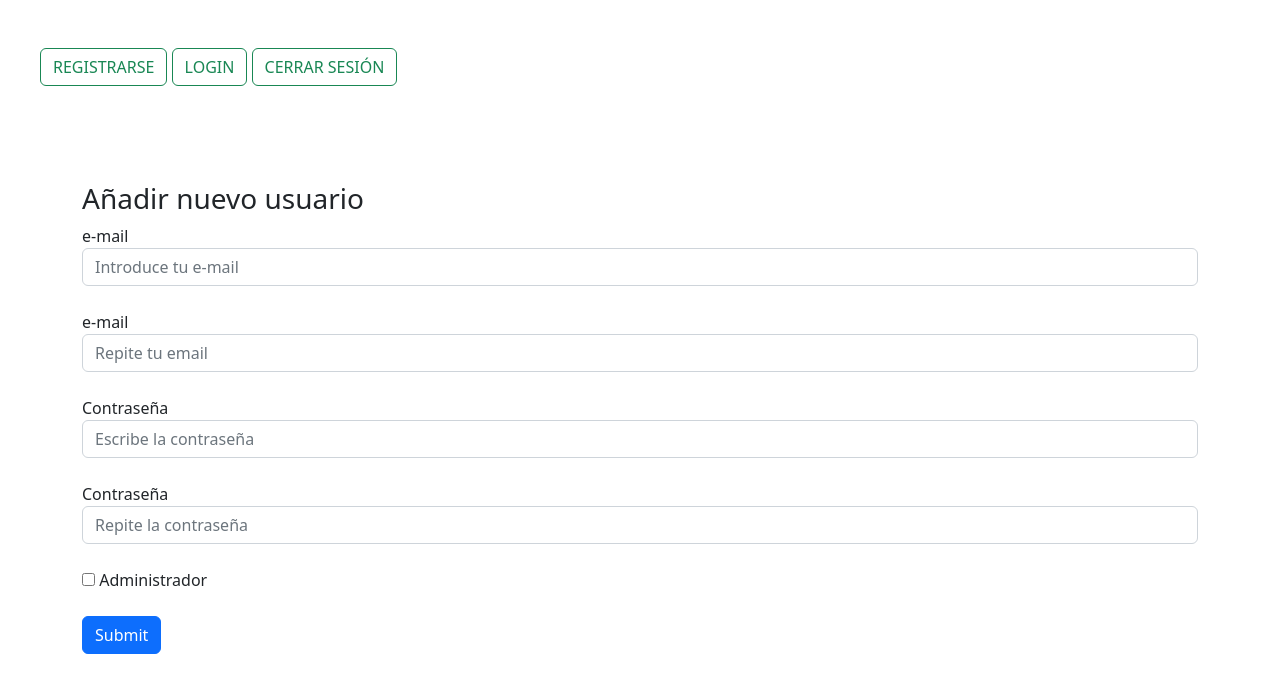
After one commit to pacasne/aplicacion_curriculums, a Flask app: page /signup in a window 1280 px wide. The commit adds this page. Shown: the top 693 px of the page. Run offline with Flask 2, Linux system fonts and the light colour scheme; parts of the project's set-up code (start-up, migrations or seed data) failed here and were passed over; some libraries are stand-ins or nearby versions.

Commit message:
Se ha creado la página html de registro de un usuario y comprobado que se conectaba bien con el cackend.

```diff
--- a/website/templates/base.html
+++ b/website/templates/base.html
@@ -35,7 +35,7 @@
               <ul class="navbar-nav ml-auto">
                 <li class="nav-item">
                   <div class="marcadores">
-                    <a class="btn btn-outline-success my-2 my-sm-0" id="signup" href="">REGISTRARSE</a>
+                    <a class="btn btn-outline-success my-2 my-sm-0" id="signup" href="\signup">REGISTRARSE</a>
                     <a class="btn btn-outline-success my-2 my-sm-0" id="login" href="">LOGIN</a>
                     <a class="btn btn-outline-success my-2 my-sm-0" id="logout" href="">CERRAR SESIÓN</a>
                   </div>
--- /dev/null
+++ b/website/templates/signup.html
@@ -0,0 +1,60 @@
+
+
+
+
+{% extends "base.html" %} {% block title %}Sign Up{% endblock %} {% block content %}
+    <!-- El método post manda como cabecera a la base de datos los datos que estén en los boxes y demás al pulsar el botón type submit-->
+    <form method="POST">
+      <br><br>
+      <h3 aling="center">Añadir nuevo usuario</h3>
+      <div class="form-group">
+        <label for="email1">e-mail</label>
+        <input
+          type="text"
+          class="form-control"
+          id="email1"
+          name="email1"
+          placeholder="Introduce tu e-mail"
+        />
+      </div>
+      <br>
+      <div class="form-group">
+        <label for="email2">e-mail</label>
+        <input
+          type="text"
+          class="form-control"
+          id="email2"
+          name="email2"
+          placeholder="Repite tu email"
+        />
+      </div>
+      <br>
+      <div class="form-group">
+        <label for="password">Contraseña</label>
+        <input
+          type="password"
+          class="form-control"
+          id="password1"
+          name="password"
+          placeholder="Escribe la contraseña"
+        />
+      </div>
+      <br>
+      <div class="form-group">
+        <label for="password">Contraseña</label>
+        <input
+          type="password"
+          class="form-control"
+          id="password2"
+          name="password2"
+          placeholder="Repite la contraseña"
+        />
+      </div>
+      <br>
+
+      <input type="checkbox" id = "administrador" name  = "administrador" />
+				<label for="administrador">Administrador </label>
+      <br /><br>
+      <button type="submit" class="btn btn-primary">Submit</button>
+    </form>
+    {% endblock %}
--- a/website/views.py
+++ b/website/views.py
@@ -1,6 +1,10 @@
-from flask import Blueprint, render_template#las views que no necesiten un login del usuario.
+from flask import Blueprint, render_template, request#las views que no necesiten un login del usuario.
 views = Blueprint("views",__name__)
 
 @views.route("/",methods = ["POST","GET"])
 def home():
     return render_template("home.html")
+
+@views.route("/signup",methods = ["POST","GET"])#esto es lo que hace que muestre a url
+def signup():
+    return render_template("signup.html")
```
Also changed, not shown: website/models.py (+7 -2 lines).
